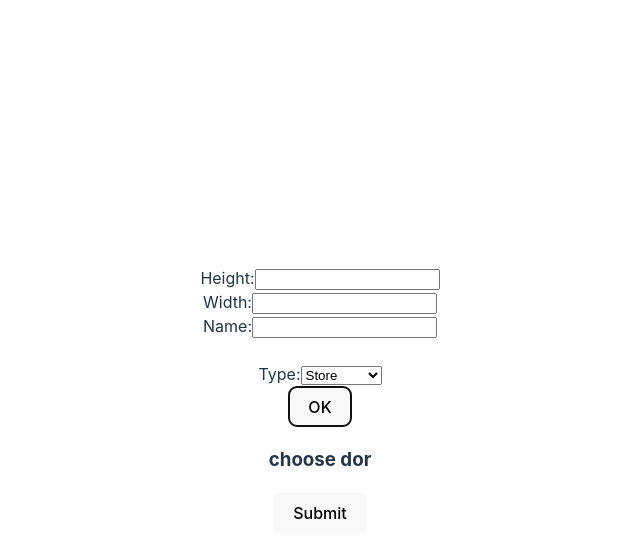
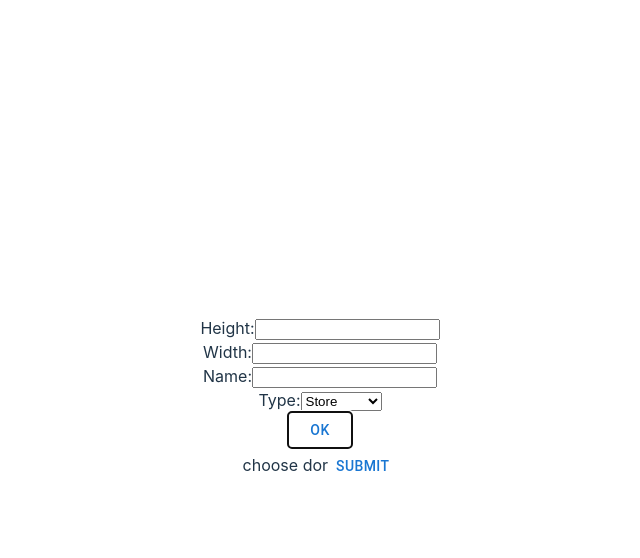
Before and after one commit to EstherFrauvirt/Mall-Navigate-client, a React (Vite) app in the folder navigation-client/: page /buildMatrix in a window 1280 px wide. Both pictures are taken after a click on the button "OK". Shown: the top 558 px of the page, without its empty margins (320-960 px from the left). Built offline with nearby package versions, Linux system fonts and the light colour scheme.

Commit message:
UPDT26.12

```diff
--- a/navigation-client/src/components/buildMatrix/index.jsx
+++ b/navigation-client/src/components/buildMatrix/index.jsx
@@ -17,16 +17,14 @@ export default function BuildMatrix() {
     let module = 1;
     const [elementRow, setElementRow] = useState(0)
     const [elementCol, setElementCol] = useState(0)
-    // {FORMDATA
-    //     height: '',
-    //     width: '',
-    //     name: '',
-    //     location: { row: '', col: '' },
-    //     entrance: { row: '', col: '' },
-    //     type: 'store', // Default type
-    // }
 
-    const addElementToMatrix = (formData) => {
+    const addDorToMAtrix = (formData) => {
+        const tmp = mat
+        tmp[formData.enterance.row][formData.enterance.col] = 0;
+        console.log("addDor", formData);
+        setMat([...tmp])
+    }
+    const addStoreToMatrix = (formData) => {
         const tmp = mat;
         console.log("tmp", tmp);
         console.log("formData", formData);
@@ -52,14 +50,7 @@ export default function BuildMatrix() {
         for (let row = i; row < h; row++) {
             for (let col = j; col < w; col++) {
                 if (tmp[row][col] == -1) {
-                    if (row == formData.enterance.row && col == formData.enterance.col) {
-                        tmp[row][col] = "0";
-                        //keep the data of enterance point
-                    }
-                    else {
-                        tmp[row][col] = 1;
-                    }
-
+                    tmp[row][col] = 1;
                 } else {
                     console.error("the area is occupied please choose again");
                     return
@@ -98,7 +89,7 @@ export default function BuildMatrix() {
     return (
         <>
             <Matrix matrix={mat} setElementRow={setElementRow} setElementCol={setElementCol} />
-            <Details addElementToMatrix={addElementToMatrix} elementRow={elementRow} elementCol={elementCol} />
+            <Details addStoreToMatrix={addStoreToMatrix} elementRow={elementRow} elementCol={elementCol} addDorToMAtrix={addDorToMAtrix} />
         </>
     )
 }
--- a/navigation-client/src/components/details/index.jsx
+++ b/navigation-client/src/components/details/index.jsx
@@ -1,6 +1,7 @@
+import { Button } from '@mui/material';
 import React, { useEffect, useState } from 'react'
 
-export default function Deteils({ addElementToMatrix, elementRow, elementCol }) {
+export default function Deteils({ addStoreToMatrix, elementRow, elementCol, addDorToMAtrix }) {
     const [formData, setFormData] = useState({
         height: '',
         width: '',
@@ -10,7 +11,6 @@ export default function Deteils({ addElementToMatrix, elementRow, elementCol })
         type: 'store', // Default type
     });
     const [show, setShow] = useState()
-    const [firstClick, setFirsClick] = useState()
     const handleChange = (e) => {
         const { name, value } = e.target;
         setFormData((prevData) => ({
@@ -32,47 +32,27 @@ export default function Deteils({ addElementToMatrix, elementRow, elementCol })
                 : value,
         }));
     };
-    const nowDor = () => {
-        // if(!firstClick){
-        setFormData((prevFormData) => ({
-            ...prevFormData,
-            location: {
-                ...prevFormData.location,
-                ["row"]: elementRow
-            }
-        }));
-        setFormData((prevFormData) => ({
-            ...prevFormData,
-            location: {
-                ...prevFormData.location,
-                ["col"]: elementCol
-            }
-        }));
-        // }
-        // else{
+    const addStore = () => {
+        const tmpData = formData;
+        tmpData.location.row = elementRow
+        tmpData.location.col = elementCol
+        setShow(true)
+        addStoreToMatrix(tmpData);
+        setFormData(tmpData);
 
-        // }
-        setShow(true)
-
+    }
+    const addDor = () => {
+        const tmpData = formData;
+        tmpData.enterance.row = elementRow
+        tmpData.enterance.col = elementCol
+        console.log("dor", tmpData);
+        addStoreToMatrix(tmpData)
+        setFormData(tmpData)
     }
     const handleSubmit = (e) => {
         e.preventDefault();
-        setFormData((prevFormData) => ({
-            ...prevFormData,
-            enterance: {
-                ...prevFormData.enterance,
-                ["row"]: elementRow
-            }
-        }));
-        setFormData((prevFormData) => ({
-            ...prevFormData,
-            enterance: {
-                ...prevFormData.enterance,
-                ["col"]: elementCol
-            }
-        }));
         // Handle form submission, you can access form data from formData state
-        addElementToMatrix(formData);
+        addDorToMAtrix(formData);
         console.log('Form submitted:', formData);
     };
 
@@ -111,47 +91,6 @@ export default function Deteils({ addElementToMatrix, elementRow, elementCol })
                     />
                 </label>
                 <br />
-
-                {/* <label>
-                    Location - Row:
-                    <input
-                        type="number"
-                        name="locationrow"
-                        value={formData.location?.row}
-                        onChange={handleChangeEL}
-                    />
-                </label>
-                <label>
-                    Location - Col:
-                    <input
-                        type="number"
-                        name="locationcol"
-                        value={formData.location?.col}
-                        onChange={handleChangeEL}
-                    />
-                </label>
-                <br /> */}
-
-                {/* <label>
-                    enterance - Row:
-                    <input
-                        type="number"
-                        name="enterancerow"
-                        value={formData.enterance.row}
-                        onChange={handleChangeEL}
-                    />
-                </label>
-                <label>
-                    enterance - Col:
-                    <input
-                        type="number"
-                        name="enterancecol"
-                        value={formData.enterance.col}
-                        onChange={handleChangeEL}
-                    />
-                </label> */}
-                <br />
-
                 <label>
                     Type:
                     <select name="type" value={formData.type} onChange={handleChange}>
@@ -160,10 +99,10 @@ export default function Deteils({ addElementToMatrix, elementRow, elementCol })
                     </select>
                 </label>
                 <br />
-                <button onClick={nowDor}>OK</button>
+                <Button onClick={addStore}>OK</Button>
 
-                {show && <div><h3>choose dor</h3>
-                    <button type="submit">Submit</button>
+                {show && <div><span>choose dor</span>
+                    <Button onClick={addDor}>Submit</Button>
                 </div>
                 }</form>
         </>
--- a/navigation-client/src/components/matrix/Cube.jsx
+++ b/navigation-client/src/components/matrix/Cube.jsx
@@ -1,9 +1,11 @@
-import { Paper } from '@mui/material'
+import { Button, Paper } from '@mui/material'
 import React from 'react'
 
 export default function Cube({title}) {
   return (
-    <Paper elevation={0}  variant="outlined" square style={{height:"40px",width:"40px"}}>{title}</Paper>
+    // <Paper elevation={0}  variant="outlined" square style={{height:"40px",width:"40px"}}>
+      <Button variant="text" disableElevation size='large' style={{backgroundColor:'silver',borderRadius:'0'}} square>{title}</Button>
+      // {/* </Paper> */}
 
     // <span style={{border:'solid', borderWidth:'2px',borderColor:'black',width:20,height:20,}}>{title|| "  "}</span>
   )
--- a/navigation-client/src/components/matrix/index.jsx
+++ b/navigation-client/src/components/matrix/index.jsx
@@ -1,9 +1,9 @@
 import React, { useEffect, useState } from 'react'
 import Deteils from '../details';
 import Cube from './Cube';
-import { Stack } from '@mui/material';
+import { Button, Stack } from '@mui/material';
 
-export default function Matrix({ matrix, width, height, setElementCol, setElementRow }) {
+export default function Matrix({ matrix, width, height, setElementCol, setElementRow ,title}) {
 
     //const [mat,setMat]=useState(mar)
 
@@ -18,7 +18,7 @@ export default function Matrix({ matrix, width, height, setElementCol, setElemen
             return <div>
                 {row.map((col, indexC) => {
                     // console.log("printMat",`${indexR},${indexC}  ===>  ${matrix[indexR][indexC]}`);
-                    return <Cube key={`${indexR},${indexC}`} title={matrix[indexR][indexC]} />
+                    return <Cube key={`${indexR},${indexC}`} title={title} />
                 })}
             </div>
         })
@@ -30,7 +30,17 @@ export default function Matrix({ matrix, width, height, setElementCol, setElemen
                 return <Stack direction="row" >
                     {row.map((col, indexC) => {
                         // console.log(`${indexR},${indexC}  ===>  ${matrix[indexR][indexC]}`);
-                        return <div onClick={() => { console.log("onclick", indexR, indexC); setElementCol(indexC); setElementRow(indexR) }}> <Cube key={`${indexR},${indexC}`} title={matrix[indexR][indexC]} row={indexR} col={indexC} /></div>
+                        return <div onClick={() => {
+                            console.log("onclick", indexR, indexC);
+                            setElementCol(indexC);
+                            setElementRow(indexR)
+                        }}>
+
+                                <Cube key={`${indexR},${indexC}`} title={matrix[indexR][indexC]} row={indexR} col={indexC} >
+
+                                </Cube>
+
+                        </div>
                     })}
                 </Stack>
             })}
```
